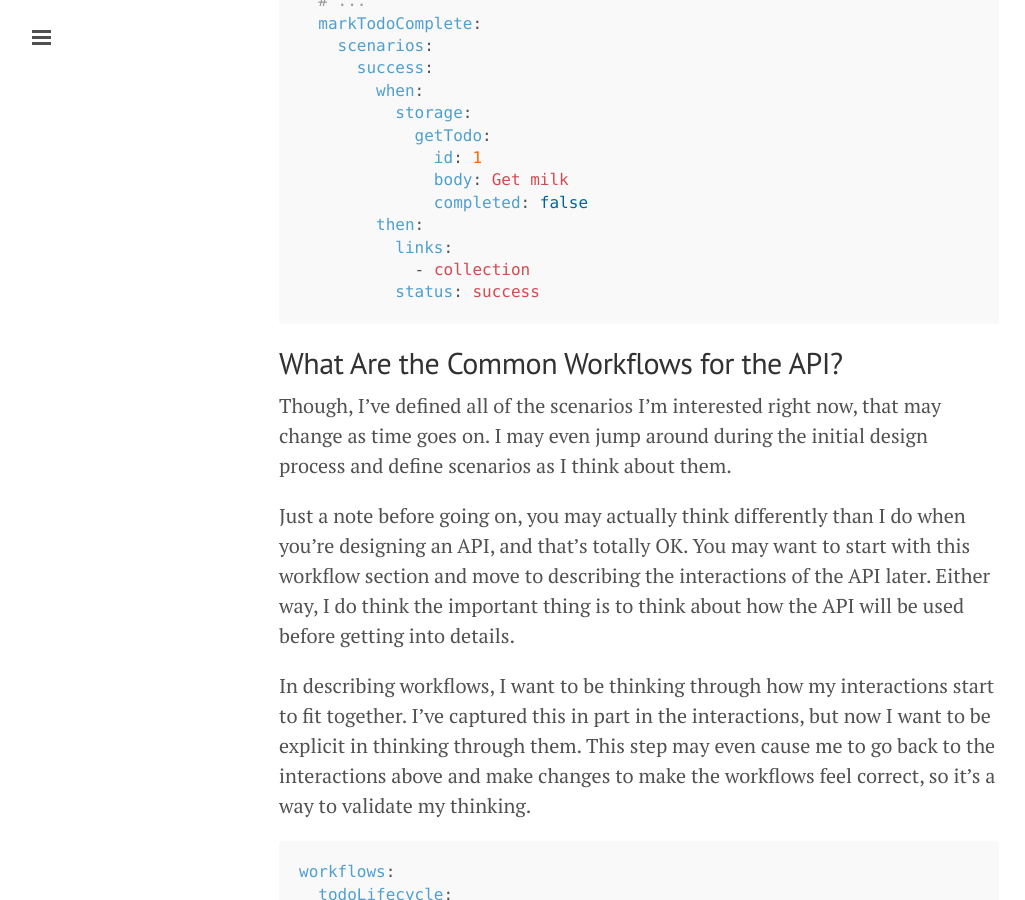
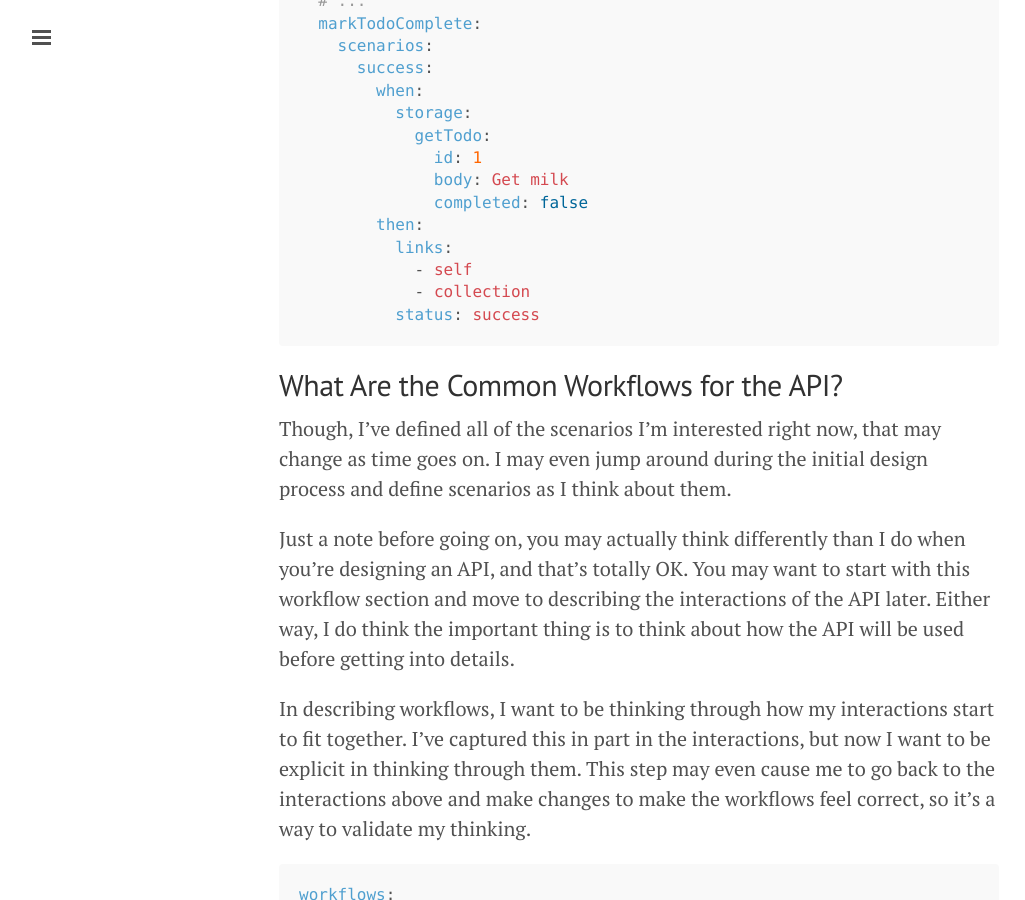
Before and after one commit to smizell/smizell.github.io, a Jekyll site: the page built from _posts/2016-11-17-hypermedia-design.markdown, in a window 1280 px wide and 900 px high, scrolled down 5839 px. Shown: the whole window, without its empty margins (1-1026 px from the left). Built offline with Jekyll 4.4.1, drawn with Linux system fonts in a browser that asks for light colours.

Commit message:
Add self link for example

````diff
--- a/_posts/2016-11-17-hypermedia-design.markdown
+++ b/_posts/2016-11-17-hypermedia-design.markdown
@@ -242,6 +242,7 @@ interactions:
               completed: false
         then:
           links:
+            - self
             - collection
           status: success
 ```
````
